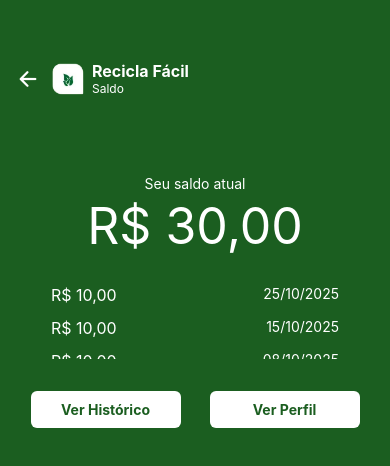
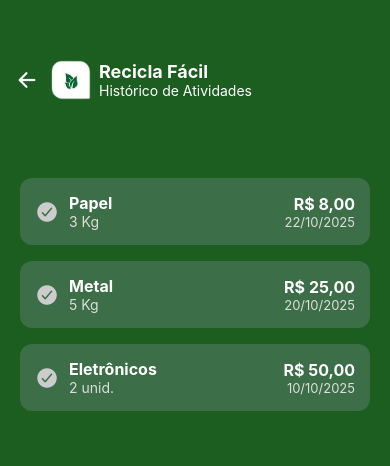
Before and after one commit to devluc95/ReciclaMobile, a React Native app: screen / in a window 390 px wide. Shown: the top 466 px of the page. Built offline with nearby package versions, Linux system fonts and the light colour scheme.

Commit message:
Criação da tela ExtratoScreen, que é um histórico de lançamentos

```diff
--- a/App.js
+++ b/App.js
@@ -2,7 +2,8 @@ import React from "react";
 import WelcomeScreen from "./src/views/WelcomeScreen";
 import RegisterScreen from "./src/views/RegisterScreen";
 import SaldoScreen from "./src/views/SaldoScreen";
+import ExtratoScreen from "./src/views/ExtratoScreen";
 
 export default function App() {
-  return <SaldoScreen />;
+  return <ExtratoScreen />;
 }
--- /dev/null
+++ b/src/models/ExtratoModel.js
@@ -0,0 +1,10 @@
+// src/models/ExtratoModel.js
+export default class ExtratoModel {
+  constructor(id, tipo, quantidade, valor, data) {
+    this.id = id;
+    this.tipo = tipo;
+    this.quantidade = quantidade;
+    this.valor = valor;
+    this.data = data;
+  }
+}
--- /dev/null
+++ b/src/viewmodels/ExtratoViewModel.js
@@ -0,0 +1,16 @@
+// src/viewmodels/ExtratoViewModel.js
+import ExtratoModel from "../models/ExtratoModel";
+
+export default class ExtratoViewModel {
+  constructor() {
+    this.itens = [
+      new ExtratoModel(1, "Papel", "3 Kg", "R$ 8,00", "22/10/2025"),
+      new ExtratoModel(2, "Metal", "5 Kg", "R$ 25,00", "20/10/2025"),
+      new ExtratoModel(3, "Eletrônicos", "2 unid.", "R$ 50,00", "10/10/2025"),
+    ];
+  }
+
+  getItens() {
+    return this.itens;
+  }
+}
--- /dev/null
+++ b/src/views/ExtratoScreen.js
@@ -0,0 +1,117 @@
+// src/views/ExtratoScreen.js
+import React from "react";
+import { View, Text, FlatList, StyleSheet, TouchableOpacity, Image } from "react-native";
+import { Ionicons } from "@expo/vector-icons";
+import ExtratoViewModel from "../viewmodels/ExtratoViewModel";
+
+export default function ExtratoScreen({ navigation }) {
+  const viewModel = new ExtratoViewModel();
+  const itens = viewModel.getItens();
+
+  const renderItem = ({ item }) => (
+    <View style={styles.card}>
+      <Ionicons name="checkmark-circle" size={24} color="#ccc" />
+      <View style={styles.info}>
+        <Text style={styles.tipo}>{item.tipo}</Text>
+        <Text style={styles.quantidade}>{item.quantidade}</Text>
+      </View>
+      <View style={styles.detalhes}>
+        <Text style={styles.valor}>{item.valor}</Text>
+        <Text style={styles.data}>{item.data}</Text>
+      </View>
+    </View>
+  );
+
+  return (
+    <View style={styles.container}>
+      {/* Header */}
+      <View style={styles.header}>
+        <TouchableOpacity style={styles.backButton} onPress={() => navigation.goBack()}>
+          <Ionicons name="arrow-back" size={24} color="#fff" />
+        </TouchableOpacity>
+
+        <Image source={require("../../assets/logo.png")} style={styles.logo} />
+        <View style={{ marginLeft: 8 }}>
+          <Text style={styles.headerTitle}>Recicla Fácil</Text>
+          <Text style={styles.headerSubtitle}>Histórico de Atividades</Text>
+        </View>
+      </View>
+
+      {/* Lista */}
+      <FlatList
+        data={itens}
+        keyExtractor={(item) => item.id.toString()}
+        renderItem={renderItem}
+        contentContainerStyle={styles.listContainer} // <-- ajuste aqui
+      />
+    </View>
+  );
+}
+
+const styles = StyleSheet.create({
+  container: {
+    flex: 1,
+    backgroundColor: "#1B5E20",
+  },
+  header: {
+    flexDirection: "row",
+    alignItems: "center",
+    padding: 15,
+    backgroundColor: "#1B5E20",
+    marginTop: 45,
+  },
+  backButton: {
+    marginRight: 12,
+  },
+  logo: {
+    width: 40,
+    height: 40,
+    resizeMode: "contain",
+  },
+  headerTitle: {
+    color: "#fff",
+    fontSize: 18,
+    fontWeight: "bold",
+  },
+  headerSubtitle: {
+    color: "#fff",
+    fontSize: 14,
+  },
+  listContainer: {
+    padding: 20,
+    marginTop: 35, // <-- ajuste de espaço entre header e lista
+  },
+  card: {
+    flexDirection: "row",
+    alignItems: "center",
+    backgroundColor: "#3C6E47",
+    borderRadius: 12,
+    padding: 15,
+    marginVertical: 8,
+  },
+  info: {
+    flex: 1,
+    marginLeft: 10,
+  },
+  tipo: {
+    fontSize: 16,
+    fontWeight: "bold",
+    color: "#fff",
+  },
+  quantidade: {
+    fontSize: 14,
+    color: "#ddd",
+  },
+  detalhes: {
+    alignItems: "flex-end",
+  },
+  valor: {
+    fontSize: 16,
+    fontWeight: "bold",
+    color: "#fff",
+  },
+  data: {
+    fontSize: 13,
+    color: "#ddd",
+  },
+});
```
